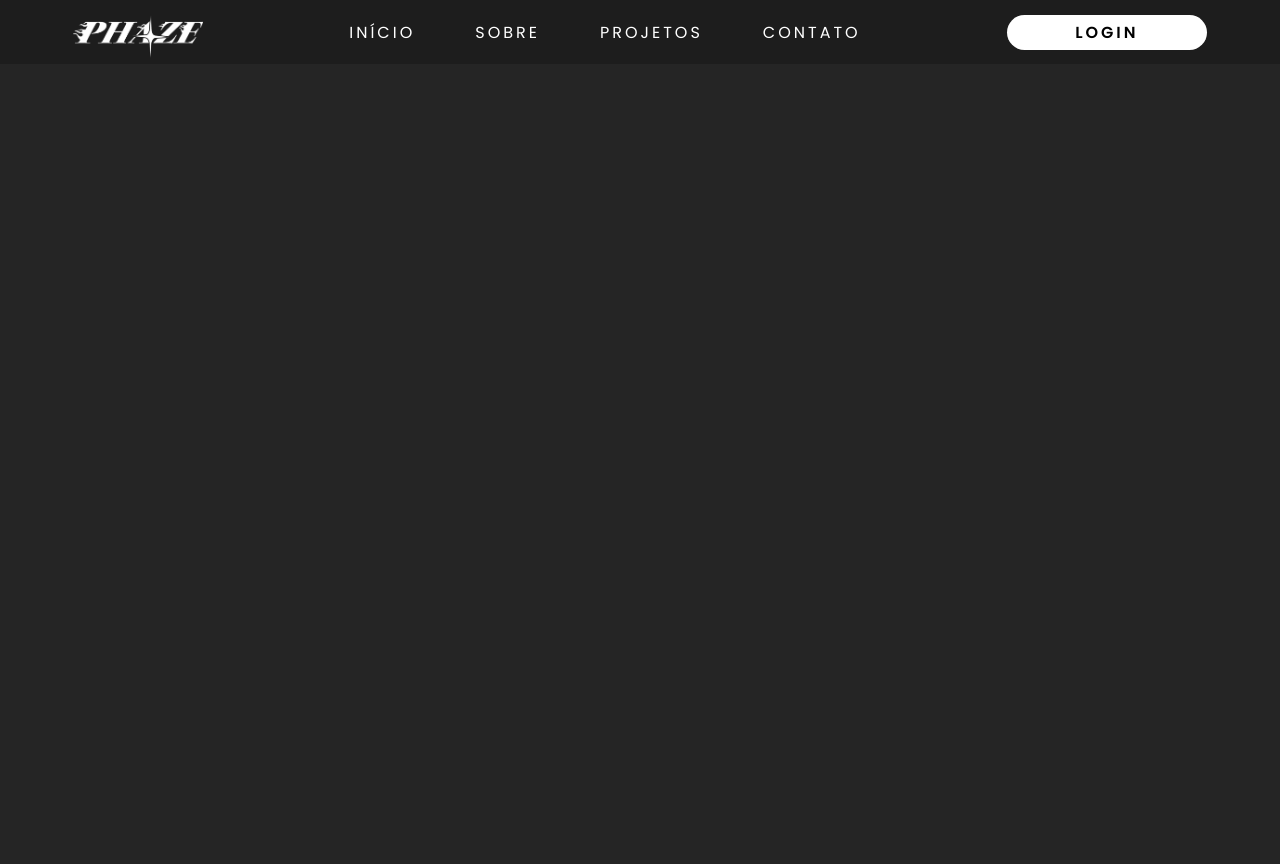
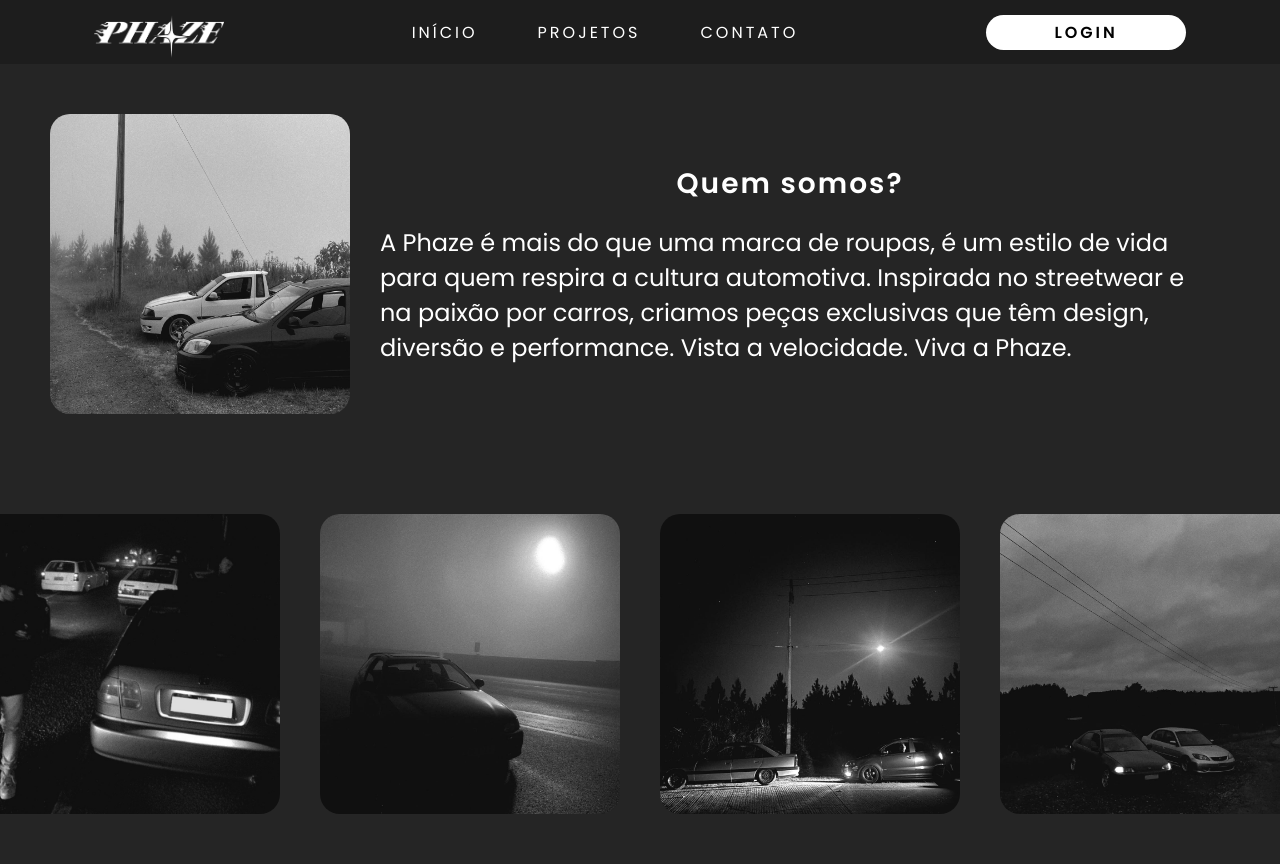
Before and after one commit to pedrobatista7/pagina-phaze, a plain HTML site: page index.html in a window 1280 px wide. Before the commit the page ends 800 px from the top, so only its background shows below. Drawn offline with Linux system fonts and the light colour scheme.

Commit message:
uppdate index

```diff
--- a/index.html
+++ b/index.html
@@ -12,16 +12,32 @@
     <a href="index.html" id="logo">
       <img id="logo" src="images/logo.png"  alt="logo da phaze">
     </a>
-
     <nav>
         <ul class="nav-list">
           <li class="nav-item"><a href="index.html">Início</a></li>
-          <li class="nav-item"><a href="sobre.html">Sobre</a></li>
           <li class="nav-item"><a href="#">Projetos</a></li>
           <li class="nav-item"><a href="#">Contato</a></li>
         </ul>
       </nav>
       <a id="btn-login" href="login.html">login</a>
    </header>
+   <main>
+    <section class="container">
+      <section class="part-1">
+        <img src="images/peak in time (1).jpg" alt="">
+        <div class="quem-somos">
+          <h1>Quem somos?</h1>
+          <p>A Phaze é mais do que uma marca de roupas, é um estilo de vida para quem respira a cultura automotiva. Inspirada no streetwear e na paixão por carros, criamos peças exclusivas que têm design, diversão e performance. Vista a velocidade. Viva a Phaze.</p>
+        </div>
+      </section>
+      <section class="part-2">
+        <img src="images/peak in time (2).jpg" alt="">
+        <img src="images/peak in time (3).jpg" alt="">
+        <img src="images/peak in time (6).jpg" alt="">
+        <img src="images/peak in time (5).jpg" alt="">
+        </div>
+      </section>
+    </section>
+   </main>
 
 </html>
--- a/styles/index.css
+++ b/styles/index.css
@@ -1,12 +1,52 @@
-.container-conteudo{
-    width: 100%;
-}
-section{
-    width: 100%;
-    height: 400px;
+body{
+    color: #fff;
 }
 
-.img-1{
+main{
+    height: 100vh;
+}
+
+.part-1{
+    height: 400px;
     width: 100%;
-    height: 100%;
+    display: flex;
+    justify-content: center;
+    align-items: center;
+    padding: 50px;
 }
+
+.part-1 img{
+    width: 300px;
+    height: 300px;
+    border-radius: 20px;
+}
+
+.quem-somos{
+    font-size: 1.5rem;
+    padding: 30px;
+h1{
+    font-weight: 600;
+    text-align: center;
+    letter-spacing: 2px;
+    padding-bottom: 20px;
+}
+p{
+    font-weight: 400;
+}
+}
+.part-2{
+    height: 400px;
+    width: 100%;
+    gap: 40px;
+    display: flex;
+    flex-direction: row-reverse;
+    justify-content: center;
+    align-items: center;
+    padding: 40px;
+}
+
+.part-2 img{
+    width: 300px;
+    height: 300px;
+    border-radius: 20px;
+}
--- a/styles/sobre.css
+++ /dev/null
@@ -1,69 +0,0 @@
-@import url('https://fonts.googleapis.com/css2?family=Poppins:ital,wght@0,100;0,200;0,300;0,400;0,500;0,600;0,700;0,800;0,900;1,100;1,200;1,300;1,400;1,500;1,600;1,700;1,800;1,900&display=swap');
-
-*{
-    margin: 0;
-    padding: 0;
-    box-sizing: border-box;
-    font-family: "Poppins", serif;
-    font-weight: 200;
-    font-style: normal;
-
-}
-
-main{
-    color: white;
-}
-
-#sobre{
-    display: inline-block;
-    height: 92vh;
-}
-section{
-    justify-content: space-around;
-    padding: 40px;
-}
-
-#conteudo h1{
-    font-size: 2rem;
-    font-weight: 700;
-    justify-content: center;
-
-}
-
-#text-conteudo {
-    padding: 20px 0;
-}
-
-#text-conteudo p {
-    margin-bottom: 20px;
-
-}
-#text-conteudo p strong{
-    font-weight: 600 ;
-}
-
-#text-conteudo h2{
-    font-weight: 700;
-    color: rgb(170, 35, 35);
-}
-
-main #sobre #conteudo{
-    gap: 1000px;
-}
-
-#conteudo #sobre #text-conteudo{
-    gap: 30px;
-}
-
-
-#conteudo #text-conteudo{
-    font-size: 1.5rem;
-    font-weight: 400px;
-
-}
-
-#sobre #car-image{
-    width: 650px;
-    filter: saturate(0);
-    transform: scaleX(-1);
-}
```
Also changed, not shown: login.html (+1 -2 lines), sobre.html (deleted, +0 -50 lines), styles/cadastro.css (+10 -86 lines), styles/login.css (+7 -0 lines), 1 other file.
